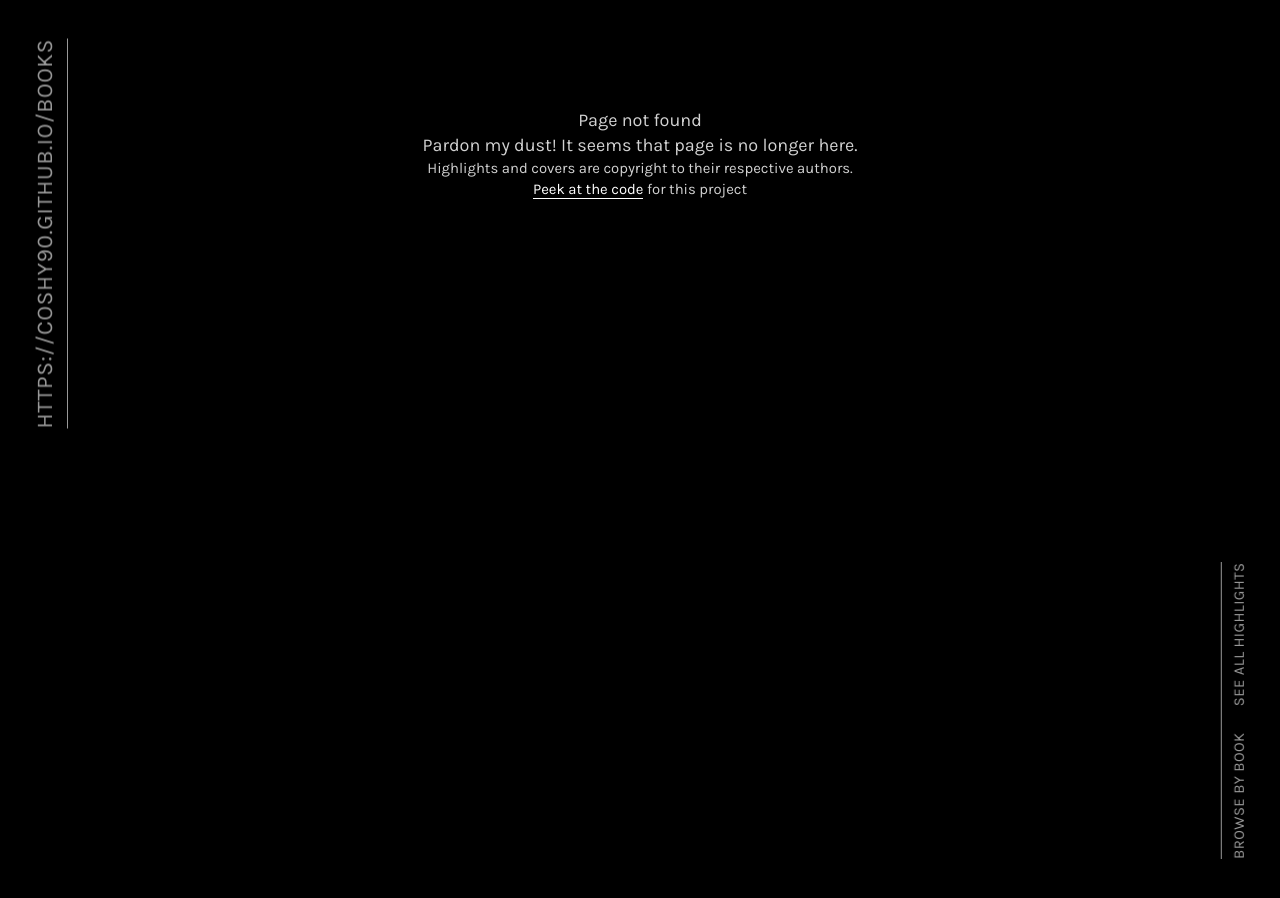
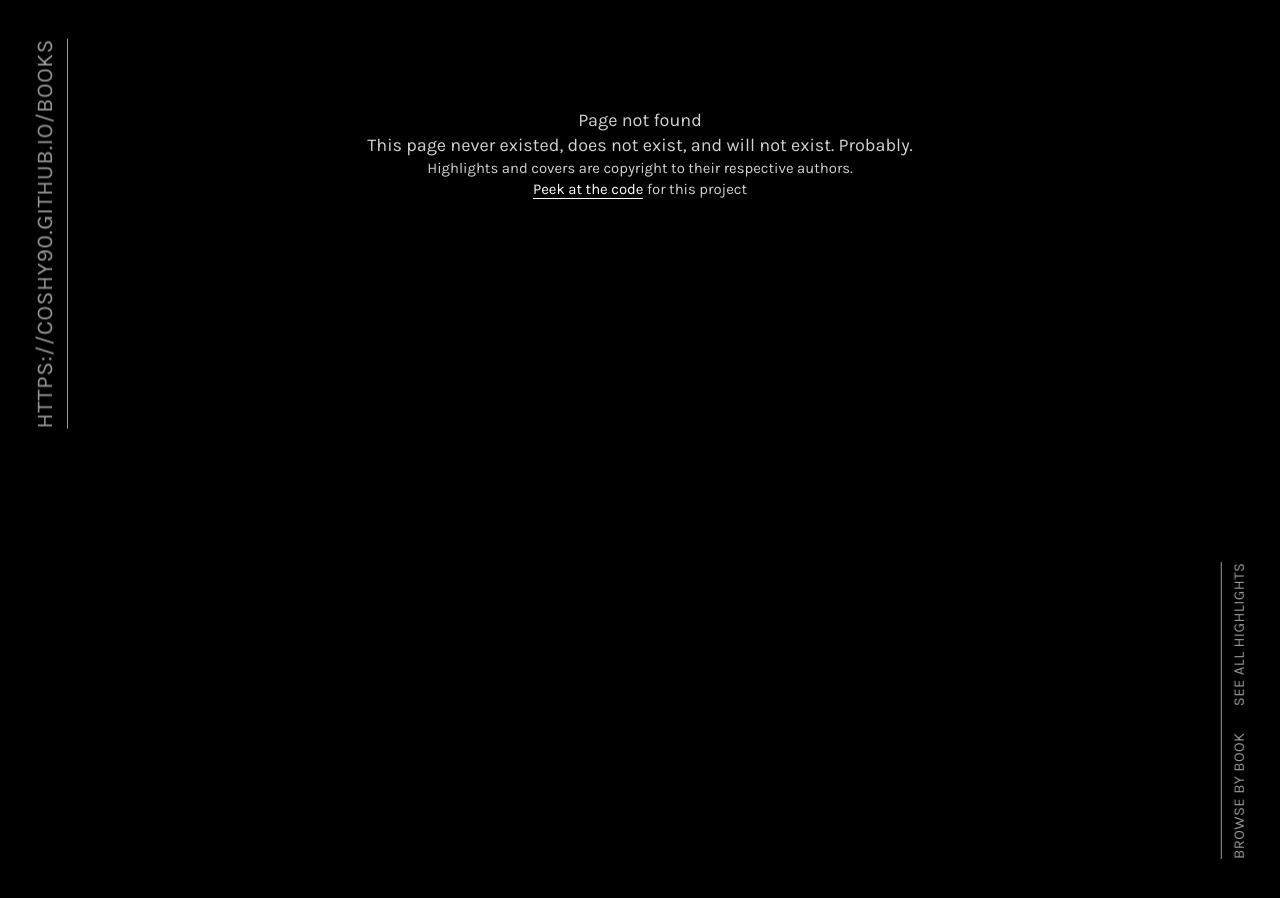
Before and after one commit to coshy90/books, a Jekyll site: the page built from 404.md, in a window 1280 px wide. Built offline with Jekyll 4.4.1, drawn with Linux system fonts in a browser that asks for light colours; some web fonts are replaced.

Commit message:
Update 404.md

```diff
--- a/404.md
+++ b/404.md
@@ -4,4 +4,4 @@ title: Page not found
 permalink: /404/
 ---
 
-Pardon my dust! It seems that page is no longer here.
+This page never existed, does not exist, and will not exist. Probably.
```
